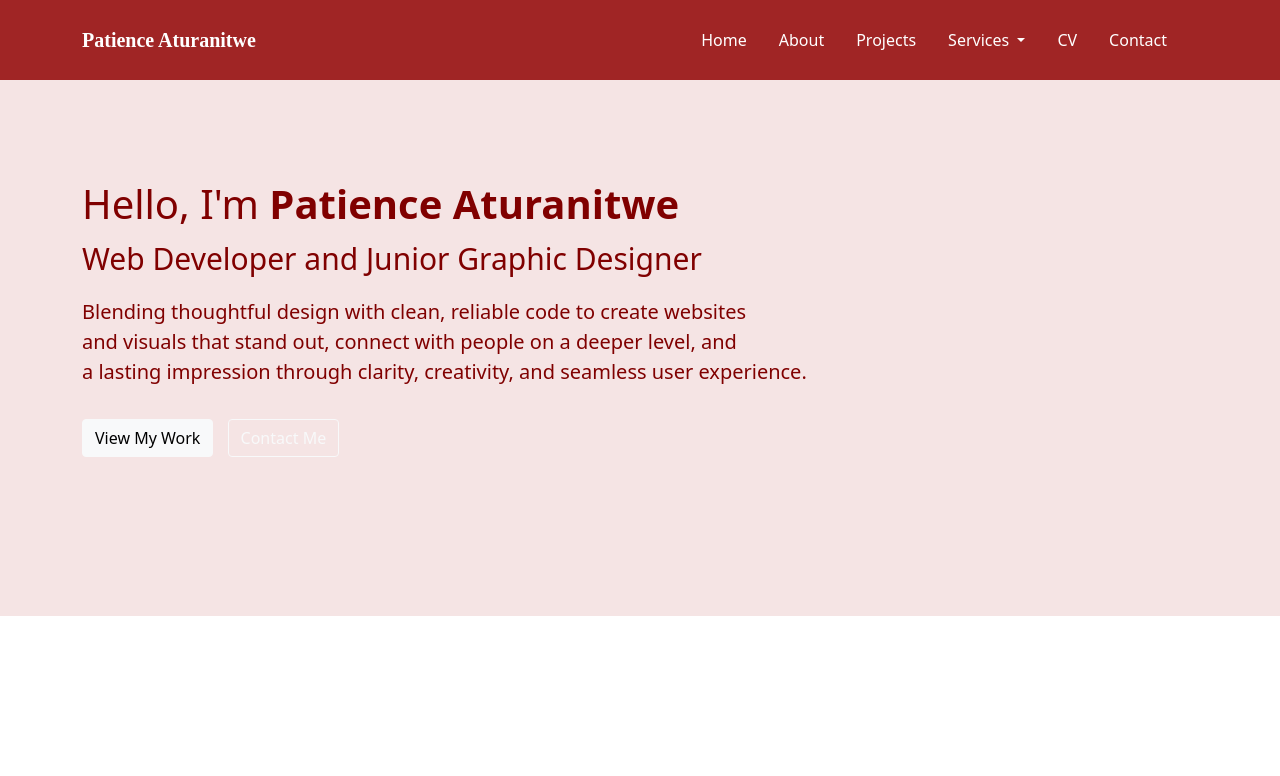
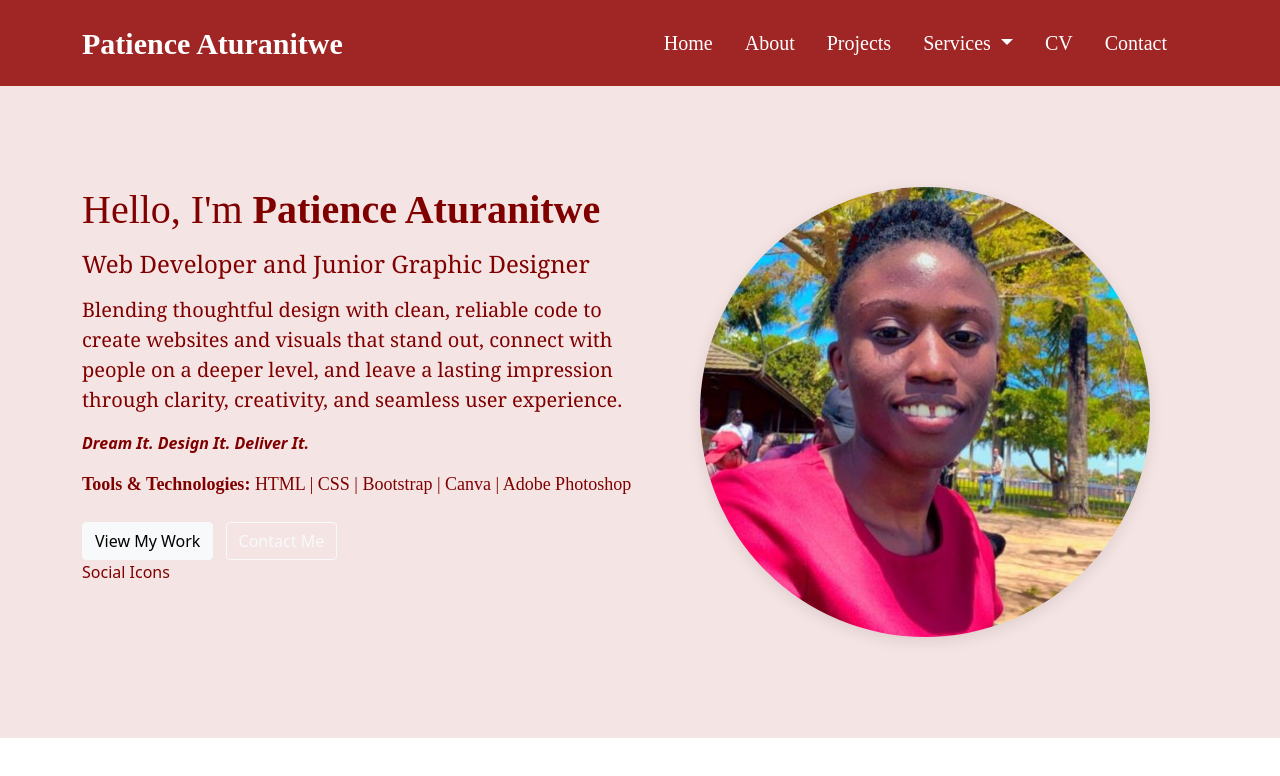
Before and after one commit to PeshTech/PersonalPortfolio, a plain HTML site: page index.html in a window 1280 px wide. Drawn offline with nearby package versions, Linux system fonts and the light colour scheme.

Commit message:
added image and translater

```diff
--- a/index.html
+++ b/index.html
@@ -24,13 +24,13 @@
   </head>
   <body>
   <header>
-  <nav role="navigation" aria-label="Main navigation" style="background-color:rgb(160, 37, 37); padding: 20px;">
+  <nav role="navigation" aria-label="Main navigation" style="background-color:rgb(160, 37, 37); padding: 20px; font-size: 20px; font-family: 'Times New Roman', Times, serif;">
     <div class="container">
-      <div class="d-flex justify-content-between align-items-center w-100">
+      <div class="d-flex justify-content-between align-items-center w-100" >
 
         <!-- Logo Left -->
         <a href="/" class="d-flex align-items-center text-white text-decoration-none">
-         <span class="notranslate" translate="no" style="font-size: 20px; font-weight: bold; font-family: 'Times New Roman', Times, serif;">
+         <span class="notranslate" translate="no" style="font-size: 30px; font-weight: bold; font-family: 'Times New Roman', Times, serif;">
   Patience Aturanitwe
 </span>
 
@@ -73,22 +73,54 @@
 
 
 
-<!-- Hero Section -->
-<section style="background-color:rgb(245, 228, 228); color: maroon; padding: 100px 0; text-align: left; ">
+<!-- Bootstrap 5 Hero Section -->
+<section style="background-color: rgb(245, 228, 228); color: maroon; padding: 100px 0;">
   <div class="container">
-    <h1>Hello, I'm <strong class="notranslate" translate="no">Patience Aturanitwe</strong></h1>
-    <p style="font-size: 30px;">Web Developer and Junior Graphic Designer</p>
-    <p style="font-size: 20px; text-align: justify;">Blending thoughtful design with clean, reliable code to create websites<br> and visuals that stand out, connect with people on a deeper level, and <br> a lasting impression through clarity, creativity, and seamless user experience.</p>
-    <a href="#projects" class="btn btn-light mt-3" style="margin-right: 10px;">View My Work</a>
-    <a href="#contact" class="btn btn-outline-light mt-3">Contact Me</a>
+    <div class="row align-items-center">
 
-    <div style="margin-top: 30px;">
-      <a href="https://linkedin.com/" target="_blank" style="margin: 0 10px; color: white; font-size: 1.2rem;"><i class="bi bi-linkedin"></i></a>
-      <a href="https://github.com/" target="_blank" style="margin: 0 10px; color: white; font-size: 1.2rem;"><i class="bi bi-github"></i></a>
-      <a href="mailto:your@email.com" style="margin: 0 10px; color: white; font-size: 1.2rem;"><i class="bi bi-envelope-fill"></i></a>
+      <!-- Text Column (Left) -->
+      <div class="col-lg-6 mb-4 mb-lg-0">
+        <h1 class="mb-3" style="white-space: nowrap; font-family: 'Times New Roman', Times, serif;">
+  Hello, I'm <strong class="notranslate" translate="no">Patience Aturanitwe</strong>
+</h1>
+
+       <h2 class="fs-4 mb-3" style="font-family: Georgia, 'Times New Roman', Times, serif;">Web Developer and Junior Graphic Designer</h2>
+        <p class="text-justify" style="font-family: Cambria, Cochin, Georgia, Times, 'Times New Roman', serif; font-size: 20px;">
+  Blending thoughtful design with clean, reliable code to create websites and visuals that stand out, connect with people on a deeper level, and leave a lasting impression through clarity, creativity, and seamless user experience.
+</p>
+
+        <p> <i><strong>Dream It. Design It. Deliver It.</strong></i></p>
+        <p style="font-family: 'Times New Roman', Times, serif; font-size: 18px; white-space: nowrap;"><strong>Tools & Technologies:</strong> HTML | CSS | Bootstrap | Canva | Adobe Photoshop</p>
+
+        <div class="mt-4">
+          <a href="#projects" class="btn btn-light me-2">View My Work</a>
+          <a href="#contact" class="btn btn-outline-light">Contact Me</a>
+        </div>
+
+        Social Icons
+        <div class="mt-4">
+          <a href="https://linkedin.com/" target="_blank" class="me-3 text-white fs-5"><i class="bi bi-linkedin"></i></a>
+          <a href="https://github.com/" target="_blank" class="me-3 text-white fs-5"><i class="bi bi-github"></i></a>
+          <a href="mailto:your@email.com" class="text-white fs-5"><i class="bi bi-envelope-fill"></i></a>
+        </div>
+      </div>
+
+     <!-- Image Column (Right) -->
+<div class="col-lg-6 text-center">
+  <img
+    src="images/pic.jpeg"
+    alt="Patience Aturanitwe"
+    class="img-fluid"
+    style="width: 450px; height: 450px; border-radius: 50%; object-fit: cover; box-shadow: 0 4px 15px rgba(0,0,0,0.1);"
+  >
+</div>
+
+
     </div>
   </div>
 </section>
+
+
 
 
 
```
Also changed, not shown: images/pic.jpeg (added).
